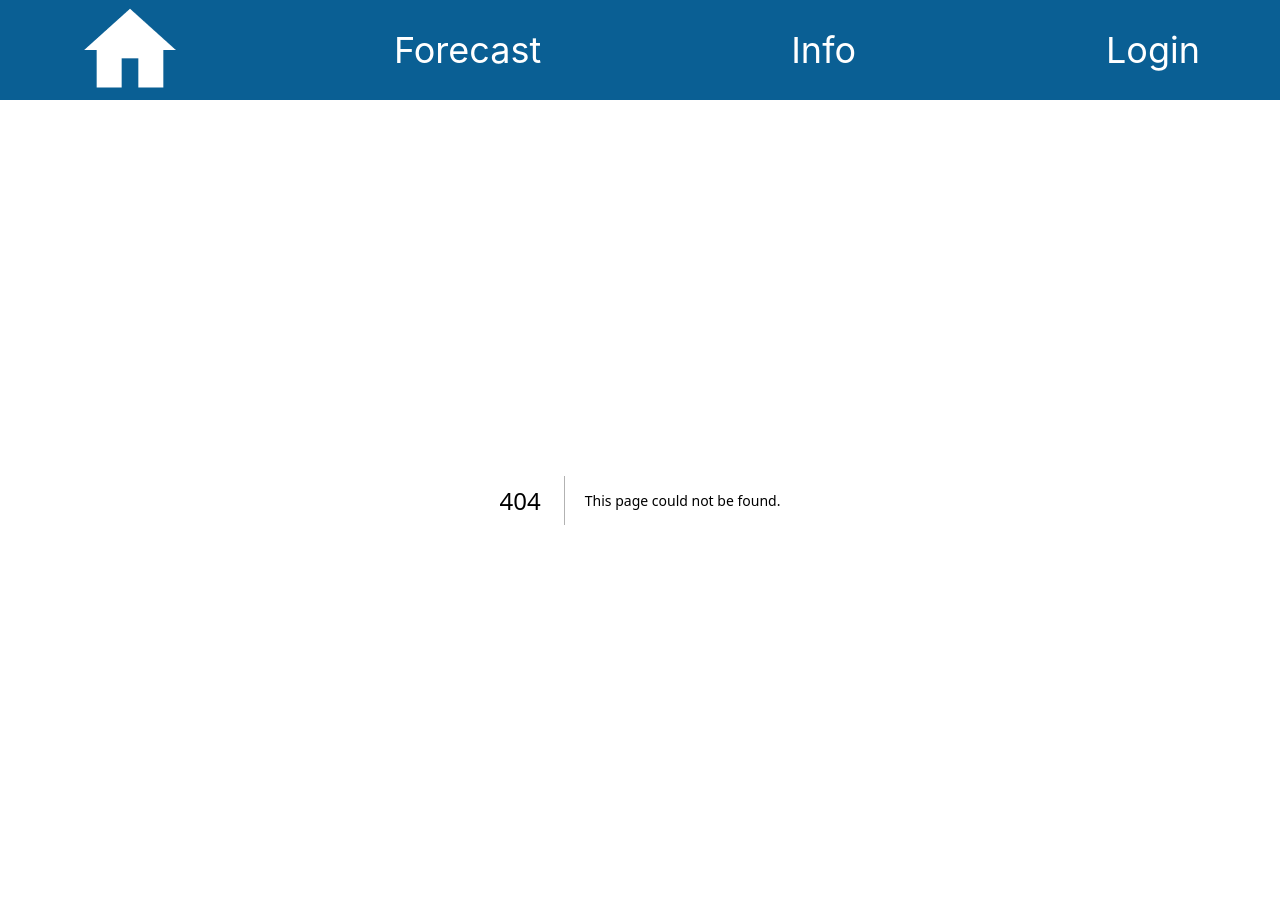
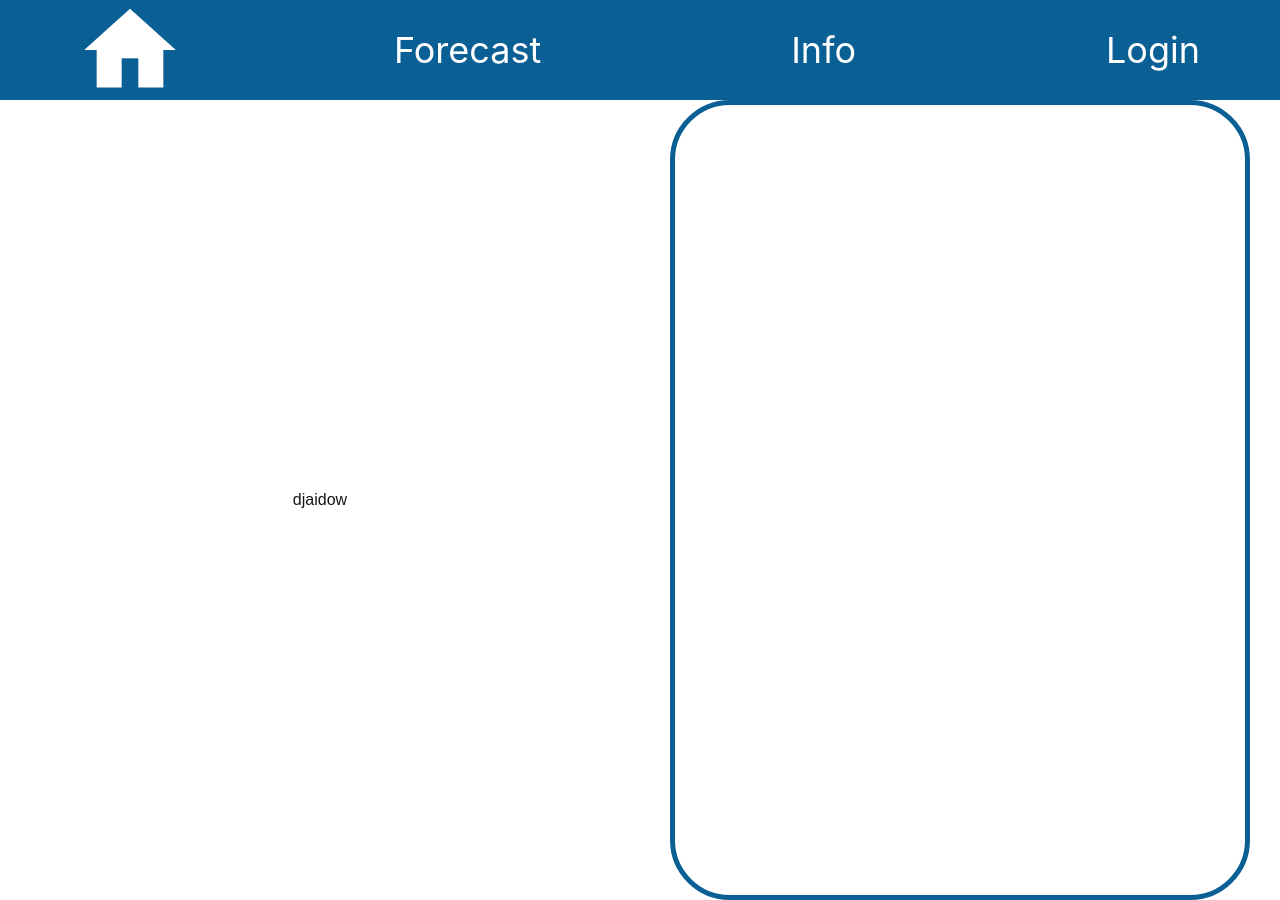
Before and after one commit to BobBigHeaded/health-mock, a Next.js app: page /dashboard in a window 1280 px wide. Before the commit this address had no page. Built offline with nearby package versions, Linux system fonts and the light colour scheme.

Commit message:
UI additions

```diff
--- /dev/null
+++ b/app/dashboard/page.tsx
@@ -0,0 +1,14 @@
+export default async function Dashboard() {
+  return (
+    <div className="flex flex-1 flex-row px-[30px] gap-[60px]">
+      <div className="flex flex-1 justify-center items-center">
+        <div className="flex min-h-[400px] w-full justify-center items-center bg-white rounded-full">
+          djaidow
+        </div>
+      </div>
+      <div className="flex justify-center items-center flex-1">
+        <div className="flex justify-center items-center h-[800px] w-full bg-white rounded-[60px] border border-[#0A5F94] border-[5px]"></div>
+      </div>
+    </div>
+  );
+}
--- a/app/layout.tsx
+++ b/app/layout.tsx
@@ -14,8 +14,9 @@ export default function RootLayout({
   return (
     <html lang="en">
       <body>
+        <div className="flex h-screen w-screen flex-col">
           <div className="bg-[#0A5F94] h-[100px] min-w-screen flex flex-row justify-between px-[80px]">
-          <a href=".">
+            <a href="/dashboard">
               <img src="assets/home_button.png" />
             </a>
             <div className="flex flex-row justify-end text-[#FFFFFF] items-center font-[inter] text-[36px] gap-[250px]">
@@ -24,8 +25,8 @@ export default function RootLayout({
               <a href="/login">Login</a>
             </div>
           </div>
-
           {children}
+        </div>
       </body>
     </html>
   );
--- a/app/page.tsx
+++ b/app/page.tsx
@@ -1,5 +1,7 @@
 export default async function Home() {
-  <div>
-    <p>Freaky</p>
-  </div>;
+  return (
+    <div>
+      <p>Freaky</p>
+    </div>
+  );
 }
```
Lines whose indentation alone changed are shown as unchanged.
